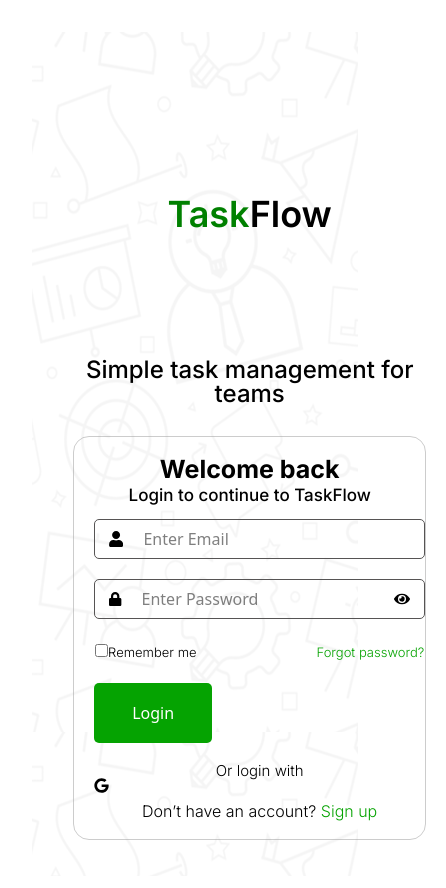
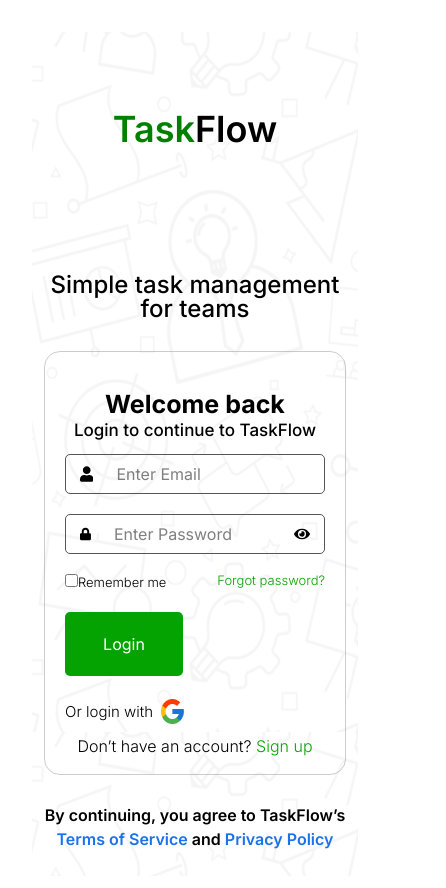
Before and after one commit to Tasktheflow/Task-Flow, a React (Vite) app: page /Signin in a window 390 px wide. Shown: the top 888 px of the page, 446 px wide, since content can reach past the window. Built offline with nearby package versions, Linux system fonts and the light colour scheme; a web font is replaced by a local one.

Commit message:
responsiveness of previous works fully done

```diff
--- a/src/components/Board/Board.jsx
+++ b/src/components/Board/Board.jsx
@@ -12,7 +12,7 @@
   return (
     <div
       ref={setNodeRef}
-      className=" rounded-xl  min-h-[300px] bg-[#A1A3AB12]"
+      className=" rounded-xl  min-h-[300px] bg-[#A1A3AB12] min-w-[250px]"
     >
       <div className=" bg-[#A1A3AB12] flex w-full justify-between items-center px-5 py-[5px]">
         <h2 className="font-medium">{board.title}</h2>
--- a/src/components/InviteMembers/InviteMemberModal.jsx
+++ b/src/components/InviteMembers/InviteMemberModal.jsx
@@ -63,12 +63,12 @@
         initial={{ scale: 0.95, opacity: 0 }}
         animate={{ scale: 1, opacity: 1 }}
         exit={{ scale: 0.95, opacity: 0 }}
-        className="bg-white rounded-xl max-w-[642px] p-8 relative w-[50%] min-h-[550px] flex flex-col"
+        className="bg-white rounded-xl max-w-[642px] p-8 relative w-[50%] min-h-[550px] flex flex-col max-[1020px]:w-[60%] max-[900px]:w-[70%] max-[750px]:w-[80%] max-[600px]:w-[95%] max-[500px]:px-4 max-[500px]:min-h-[480px] max-[500px]:pt-9"
       >
         {/* Header */}
-        <div className="flex justify-between items-center mb-6 h-[25px]">
+        <div className="flex justify-between items-center mb-6 h-[25px] max-[370px]:flex-col-reverse max-[370px]:items-start max-[370px]:gap-2">
           <div>
-            <h2 className="text-[16px] font-semibold font-['Montserrat']">
+            <h2 className="text-[16px] font-semibold font-['Montserrat'] max-[450px]:text-[12px]">
               Send an invite to a new member
             </h2>
             <span className=" w-[98px] block h-0.5 bg-[#05A301]"></span>
@@ -85,7 +85,7 @@
         {/* Email Section */}
         <form onSubmit={handleSendInvite} className="mb-[45px]">
           <label className="block text-[14px] font-semibold mb-[9px]">Email</label>
-          <div className="flex gap-2">
+          <div className="flex gap-2 max-[450px]:flex-col">
             <input
               type="email"
               value={email}
@@ -97,7 +97,7 @@
               type="submit"
               className="bg-[#05A301] text-white px-6 py-2.5 rounded-lg text-[12px] font-medium hover:bg-[#048f01] transition-colors"
             >
-              {sendSuccess ? "Sent! ✓" : "Send Invite"}
+              {sendSuccess ? "Sent!" : "Send Invite"}
             </button>
           </div>
           {sendSuccess && (
@@ -112,7 +112,7 @@
           <label className="block text-[14px] font-semibold mb-[9px]">
             Project Link
           </label>
-          <div className="flex gap-2">
+          <div className="flex gap-2 max-[450px]:flex-col">
             <input
               type="text"
               value={projectLink}
--- a/src/components/PostProject/PostProjectCreation.jsx
+++ b/src/components/PostProject/PostProjectCreation.jsx
@@ -14,7 +14,7 @@
     projects: projects.length,
   };
   return (
-    <div className=" bg-[url('/src/assets/dashbg.png')] pt-[62px] h-screen px-[54px]">
+    <div className=" bg-[url('/src/assets/dashbg.png')] pt-[62px] h-screen px-[54px] max-[500px]:px-3.5">
         <div className=" mb-[30px] font-['inter']">
             <h1 className=" text-[24px] font-medium">Welcome back, {user?.username} <span className=" size-[42px]">👋</span></h1>
             <p className=" text-[20px] font-light">You have 0 tasks to complete today</p>
--- a/src/components/ProjectCard/ProjectCard.jsx
+++ b/src/components/ProjectCard/ProjectCard.jsx
@@ -24,8 +24,8 @@
             className=" size-[19px] block rounded-[50%] "
             style={{ backgroundColor: project.color }}
           ></span>
-          <div className="relative group max-w-[200px]">
-            <h3 className="truncate font-normal text-[16px]">
+          <div className="relative group max-w-[200px] max-[500px]:w-full">
+            <h3 className="truncate font-normal text-[16px] w-full">
               {project.title}
             </h3>
 
@@ -54,7 +54,7 @@
           opacity-0 group-hover:opacity-100
           transition-opacity duration-150
           text-gray-400 hover:text-red-500
-          p-1 rounded hover:bg-red-50
+          p-1 rounded hover:bg-red-50 max-[800px]:opacity-100 max-[800px]:group-hover:opacity-0
         "
           >
             <Trash2 size={18} />
--- a/src/components/Tasks/CreateTasksModal.jsx
+++ b/src/components/Tasks/CreateTasksModal.jsx
@@ -53,7 +53,7 @@
         initial={{ scale: 0.95, opacity: 0 }}
         animate={{ scale: 1, opacity: 1 }}
         exit={{ scale: 0.95, opacity: 0 }}
-        className="bg-white rounded-xl w-[700px] p-10 overflow-y-auto h-[95%] [&::-webkit-scrollbar]:w-0"
+        className="bg-white rounded-xl w-[700px] p-10 overflow-y-auto h-[95%] [&::-webkit-scrollbar]:w-0 max-[820px]:w-[90%] max-[450px]:p-4"
       >
         <h2 className="text-[20px] font-semibold mb-[33px]">Create New Task</h2>
         <span className=" h-px w-full bg-[#74747480] block mb-[33px]"></span>
@@ -69,7 +69,7 @@
               value={form.title}
               onChange={handleChange}
               placeholder="e.g. Design website dashboard"
-              className="w-full mt-1 border rounded-lg px-3 py-[18.5px] pl-6 text-[18px] border-[#A1A3AB] placeholder:text-[20px]"
+              className="w-full mt-1 border rounded-lg px-3 py-[18.5px] pl-6 text-[18px] border-[#A1A3AB] placeholder:text-[20px] max-[400px]:px-1.5"
             />
             {errors.title && (
               <p className="text-xs text-red-500 mt-1">{errors.title}</p>
@@ -84,12 +84,12 @@
               value={form.description}
               onChange={handleChange}
               placeholder="What is this task about?"
-              className="w-full mt-1 border rounded-lg px-6 py-4 text-[18px] min-h-[190px] border-[#A1A3AB] placeholder:text-[20px]"
+              className="w-full mt-1 border rounded-lg px-6 py-4 text-[18px] min-h-[190px] border-[#A1A3AB] placeholder:text-[20px] max-[350px]:px-1.5"
             />
           </div>
 
           {/* Status + Priority */}
-          <div className="grid grid-cols-2 gap-3">
+          <div className="grid grid-cols-2 gap-3 max-[490px]:grid-cols-1">
             <div>
               <Dropdown
                 label="Status"
@@ -138,7 +138,7 @@
           </div>
 
           {/* Assign + Due date */}
-          <div className="grid grid-cols-2 gap-3">
+          <div className="grid grid-cols-2 gap-3 max-[490px]:grid-cols-1">
             <Dropdown
               label="Assign To"
               value={form.assignee}
@@ -176,17 +176,17 @@
           </label>
 
           {/* Actions */}
-          <div className="flex justify-center gap-3 pt-4">
+          <div className="flex justify-center gap-3 pt-4 max-[325px]:flex-col-reverse max-[325px]:w-full">
             <button
               type="button"
               onClick={onClose}
-              className="w-[247px] py-2 border rounded-lg text-[15px] text-green-600"
+              className="w-[247px] py-2 border rounded-lg text-[15px] text-green-600 max-[325px]:w-full"
             >
               Cancel
             </button>
             <button
               type="submit"
-              className="w-[247px] py-2 bg-green-600 text-white rounded-lg text-[15px]"
+              className="w-[247px] py-2 bg-green-600 text-white rounded-lg text-[15px] max-[325px]:w-full"
             >
               + Create Task
             </button>
--- a/src/pages/Projects/Projects.jsx
+++ b/src/pages/Projects/Projects.jsx
@@ -21,7 +21,7 @@
           <div
             className={`${
               projects.length > 0
-                ? "flex items-center justify-between"
+                ? "flex items-center justify-between max-[640px]:flex-col max-[640px]:gap-2.5 max-[640px]:items-start"
                 : "block"
             } px-10`}
           >
@@ -44,7 +44,7 @@
 
           {/* Project cards */}
           {projects.length > 0 && (
-            <div className="mt-8 grid grid-cols-4 gap-4 px-10">
+            <div className="mt-8 grid grid-cols-4 gap-4 px-10  max-[1250px]:grid-cols-3  max-[1010px]:grid-cols-2  max-[600px]:grid-cols-1">
               {projects.map((project) => (
                 <ProjectCard key={project.id} project={project} />
               ))}
--- a/src/pages/SigninPage/Signinpage.css
+++ b/src/pages/SigninPage/Signinpage.css
@@ -1,5 +1,7 @@
  .login-container {
+    font-family: 'Inter';
     display: flex;
+    height: 100vh;
     align-items: center;
     background-image: url('../../assets/istockphoto-1483863447-2048x2048 1.png');
 }
@@ -15,7 +17,6 @@
 }
 .up{
     padding-bottom: 30px;
-    padding-top: 90px;
 }
 .logo span{
     color: green;
@@ -25,23 +26,16 @@
 font-weight: 500;
 font-style: Medium;
 font-size: 24px;
-/* leading-trim: NONE; */
 line-height: 100%;
 letter-spacing: 0%;
 text-align: center;
 color: #000;
 }
 .login-form{
-   /* width: 511px; */
-/* height: 505px; */
-/* angle: 0 deg; */
-/* opacity: 1; */
-/* gap: 2px; */
 border-radius: 16px;
 border-width: 1px;
-/* padding: 20px; */
+padding: 20px;
 border: 1px solid #99999980;
-/* margin-left: 99px; */
 
 }
 .wel-h3{
@@ -49,7 +43,6 @@
 font-weight: 700;
 font-style: Bold;
 font-size: 25px;
-/* leading-trim: NONE; */
 line-height: 100%;
 letter-spacing: 0%;
 text-align: center;
@@ -62,7 +55,6 @@
 font-weight: 500;
 font-style: Medium;
 font-size: 17px;
-/* leading-trim: NONE; */
 line-height: 100%;
 letter-spacing: 0%;
 text-align: center;
@@ -72,116 +64,71 @@
 }
 .input-group{
     display: flex;
-    gap: 20px;
-    width: 331px;
+    gap: 23px;
 height: 40px;
 padding-inline: 14px;
-/* angle: 0 deg; */
-/* opacity: 1; */
+width: 100%;
 border-radius: 5px;
 border-width: 1px;
 top: 20px;
 left: 20px;
 align-items: center;
-margin-left: 20px;
 border: 1px solid #565454;
-/* margin-right: 10px; */
 }
 .label{
     font-family: Inter;
 font-weight: 300;
 font-style: Medium;
 font-size: 13px;
-/* leading-trim: NONE; */
 line-height: 100%;
 letter-spacing: 0%;
-padding-left: 20px;
 }
 .forgot{
     font-family: Inter;
 font-weight: 300;
 font-style: Medium;
 font-size: 13px;
-/* leading-trim: NONE; */
 line-height: 100%;
 letter-spacing: 0%;
-/* color: green; */
 color: #05A301;
-
-padding-left: 120px;
 }
 .login-btn{
-    width: 117.92308044433594px;
-height: 60px;
-/* angle: 0 deg; */
+ display: flex;
+ align-items: center;
+ justify-content: center;
+ padding: 20px;
+ width: 118px;
 opacity: 1;
 border-radius: 5px;
 background: #05A301;
 color: white;
-margin-left: 20px;
-margin-top: 20px;
-margin-bottom: 20px;
+margin-bottom: 23px;
+margin-top: 23px;
+cursor: pointer;
 }
 .divider{
     font-family: Inter;
 font-weight: 300;
 font-style: Medium;
 font-size: 15px;
-/* leading-trim: NONE; */
 line-height: 100%;
 letter-spacing: 0%;
-padding-left: 20px;
 }
 .signup-text{
     font-family: Inter;
 font-weight: 300;
 font-style: Medium;
 font-size: 16px;
-/* leading-trim: NONE; */
 line-height: 100%;
 letter-spacing: 0%;
-padding-left: 20px;
-padding-top: 10px;
-padding-bottom: 20px;
 }
 .span{
     color: #05A301;
 }
 .login-left{
-    width: 513px;
-height: 513px;
-/* angle: 0 deg; */
-/* opacity: 1; */
-padding-top: 60px;
+   max-width: 613px;
+/* padding-top: 60px; */
 }
 .error{
     color: red;
-    margin-left: 20px;
 }
-
- /* ===== TABLET ===== */
- @media (max-width: 900px) {
-  .login-container {
-    flex-direction: column;
-  }
-
-  .login-left {
-    height: 250px;
-  }
-}
-
-/* ===== MOBILE ===== */
- @media (max-width: 480px) {
-  .login-left {
-    display: none;
-  }
-
-  .login-right {
-    min-height: 100vh;
-    padding: 20px;
-  }
-
-  .login-form {
-    max-width: 100%;
-  }
-}
--- a/src/pages/SigninPage/Signinpage.jsx
+++ b/src/pages/SigninPage/Signinpage.jsx
@@ -23,6 +23,7 @@
 import { loginUser } from "../../services/authService";
 import { toast } from "react-toastify";
 import LoadingButton from "../../components/loadingButton/LoadingButton";
+import google from "../../assets/FB.png";
 
 const Signinpage = () => {
   const [formData, setFormData] = useState({
@@ -95,19 +96,20 @@
       {/* LEFT SIDE */}
 
       {/* RIGHT SIDE */}
-      <div className=" flex items-center max-w-[1104px] justify-between mx-auto w-[87%]">
-        <div className="login-right">
+      <div className=" flex items-center max-w-[1104px] justify-between mx-auto w-[87%] max-[850px]:justify-center max-[415px]:w-full">
+        <div className="login-right min-w-100 max-[430px]:min-w-[90%] max-[400px]:p-3">
           <div className="up">
             <h2 className="logo">
               <span>Task</span>Flow
             </h2>
-            <p className="tagline">Simple task management for teams</p>
+            <p className="tagline max-[430px]:w-full">Simple task management for teams</p>
           </div>
 
           <form className="login-form" onSubmit={handleSubmit}>
             <h3 className="wel-h3">Welcome back</h3>
             <p className="subtitle">Login to continue to TaskFlow</p>
 
+            <div className=" p-5 max-[430px]:p-0">
               {/* EMAIL */}
               <div className=" mb-5">
                 <div className="input-group">
@@ -147,7 +149,7 @@
               </div>
 
               {/* OPTIONS */}
-            <div className="options">
+              <div className="options w-full justify-between flex max-[290px]:flex-col max-[290px]:gap-1.5">
                 <label className="label">
                   <input
                     type="checkbox"
@@ -170,12 +172,12 @@
               />
 
               {/* OR GOOGLE LOGIN */}
-            <p className="divider">
+              <div className="divider flex gap-2 mb-3.5 items-center">
                 Or login with{" "}
                 <span>
-                <FaGoogle />
+                  <img src={google} alt="" />
                 </span>
-            </p>
+              </div>
 
               <p className="signup-text">
                 Don’t have an account?{" "}
@@ -183,9 +185,14 @@
                   <Link to="/Signup"> Sign up</Link>
                 </span>
               </p>
+            </div>
           </form>
+          <p className=" font-semibold text-[16px] w-[335px] text-center place-self-center mt-7 max-[340px]:w-full">
+            By continuing, you agree to TaskFlow’s <span className=" text-[#1A73E8]">Terms of Service</span>{" "}
+            and <span className=" text-[#1A73E8]"> Privacy Policy</span>
+          </p>
         </div>
-        <div className="login-left">
+        <div className="login-left flex justify-center items-center max-[850px]:hidden">
           <img src={illustration} alt="Task illustration" />
         </div>
       </div>
--- a/src/pages/SignupPage/SignupPage.css
+++ b/src/pages/SignupPage/SignupPage.css
@@ -1,27 +1,19 @@
 .signup-container {
   display: flex;
-  /* padding-top: 79px;
-  padding-bottom: 79px; */
-  /* align-items: center; */
   height: 100vh;
   background-image: url("../../assets/istockphoto-1483863447-2048x2048\ 1.png");
 }
-.left-div {
-  /* max-width: 366px;
-  width: 100%;
-  height: 551px; */
+
+.Right-div {
+    font-family: "Montserrat", sans-serif;
 }
 .right-h2 {
   font-family: Inter;
   font-weight: 600;
-  font-style: Semi Bold;
+  font-style: Bold;
   font-size: 28px;
-  /* leading-trim: NONE; */
   line-height: 100%;
-  /* letter-spacing: 0%; */
   text-align: center;
-  /* color: linear-gradient(90deg, #05A301 0%, #000000 100%);
- */
   color: linear-gradient(90deg, #05a301 0%, #000000 100%);
 }
 .h2-span {
@@ -29,13 +21,9 @@
 }
 .right-p {
   font-family: Inter;
-  /* font-family: Inter; */
   font-weight: 300;
-  font-style: Medium;
-  font-size: 15px;
-  /* leading-trim: NONE; */
+  font-size: 24px;
   line-height: 100%;
-  /* letter-spacing: 0%; */
   padding-bottom: 41px;
   text-align: center;
 }
@@ -43,13 +31,13 @@
   border: 1px solid #99999980;
   box-shadow: 0px 4px 4px 0px #00000040;
   border-radius: 8px;
+  padding: 20px;
 }
 .signup-h3 {
   font-family: Inter;
   font-weight: 500;
   font-style: Bold;
-  font-size: 20px;
-  /* leading-trim: NONE; */
+  font-size: 24px;
   line-height: 100%;
   letter-spacing: 0%;
   padding-top: 20px;
@@ -59,22 +47,17 @@
   font-family: inter;
   font-weight: 300;
   font-style: Medium;
-  font-size: 15px;
-  /* leading-trim: NONE; */
+  font-size: 20px;
   line-height: 100%;
   letter-spacing: 0%;
   padding-bottom: 30px;
-  padding-left: 20px;
 }
 .register-btn {
   width: 109.0479965209961px;
   height: 50.720001220703125px;
-  /* angle: 0 deg; */
-  /* opacity: 1; */
   border-radius: 5px;
   background: #05a301;
   color: white;
-  margin-left: 20px;
   margin-top: 10px;
 }
 .error {
@@ -82,7 +65,7 @@
 }
 .form-div {
   display: flex;
-  gap: 10px;
+  gap: 20px;
   border: 1px solid #565454;
   width: 300.54132080078125px;
   height: 30.720001220703125px;
@@ -90,38 +73,22 @@
   border-width: 1px;
   align-items: center;
   margin-bottom: 15px;
-  margin-right: 20px;
-  margin-left: 20px;
   padding-left: 15px;
+  width: 100%;
 }
 .form-div input {
-  width: 85%;
   outline: none;
 }
 .checkbox-div {
   display: flex;
   gap: 10px;
-  padding-left: 20px;
 }
 .last-p {
   font-family: Inter;
   font-weight: 500;
-  /* font-style: Medium; */
   font-size: 16px;
-  /* leading-trim: NONE; */
   line-height: 100%;
   letter-spacing: 0%;
-  padding-left: 20px;
   padding-bottom: 20px;
   padding-top: 15px;
 }
-/* @media (max-width:400px) {
-    .left-div{
-        /* visibility: hidden; */
-/* display: none; */
-/* } */
-/* .signup-container{ */
-/* flex-direction: column; */
-/* justify-content: center; */
-/* align-items: center; */
-/* } */
--- a/src/pages/SignupPage/SignupPage.jsx
+++ b/src/pages/SignupPage/SignupPage.jsx
@@ -105,8 +105,8 @@
 
   return (
     <div className="signup-container flex items-center justify-center">
-      <div className=" flex">
-        <div className="Left-div">
+      <div className=" flex max-w-[900px] w-[80%] justify-between max-[980px]:gap-5 max-[650px]:justify-center max-[400px]:w-90% max-[329%]:w-99%">
+        <div className=" flex justify-center items-center max-[650px]:hidden">
           <img src={alt} alt="illustration" />
         </div>
 
@@ -116,9 +116,11 @@
           </h2>
           <p className="right-p">Simple task management for teams</p>
 
-          <form onSubmit={handleSubmit} className="signup-form">
-            <h3 className="signup-h3">Create an Account</h3>
-            <p className="signup-p">Sign up to continue to TaskFlow</p>
+          <form onSubmit={handleSubmit} className="signup-form max-[400px]:p-2">
+            <div className=" text-center w-full">
+              <h3 className="signup-h3">Create an Account</h3>
+              <p className="signup-p pt-2">Sign up to continue to TaskFlow</p>
+            </div>
 
             {/* Username */}
             <div className="form-div">
@@ -204,18 +206,22 @@
               loading={loading}
               text="Register"
               loadingText=""
-              className="register-btn"
+              className="register-btn cursor-pointer"
               type="submit"
             />
 
             <p className="last-p">
               Already have an account?{" "}
-              <span>
+              <span className=" text-green-500">
                 {" "}
-                <Link to="/Signin">Log in</Link>
+                <Link to="/Signin" >Log in</Link>
               </span>
             </p>
           </form>
+           <p className=" font-semibold text-[16px] w-[335px] text-center place-self-center mt-7 max-[360px]:w-full">
+            By continuing, you agree to TaskFlow’s <span className=" text-[#1A73E8]">Terms of Service</span>{" "}
+            and <span className=" text-[#1A73E8]"> Privacy Policy</span>
+          </p>
         </div>
       </div>
     </div>
```
Also changed, not shown: src/pages/Projects/ProjectDetails.jsx (+21 -16 lines), src/assets/FB.png (added). Lines whose indentation alone changed are shown as unchanged.
